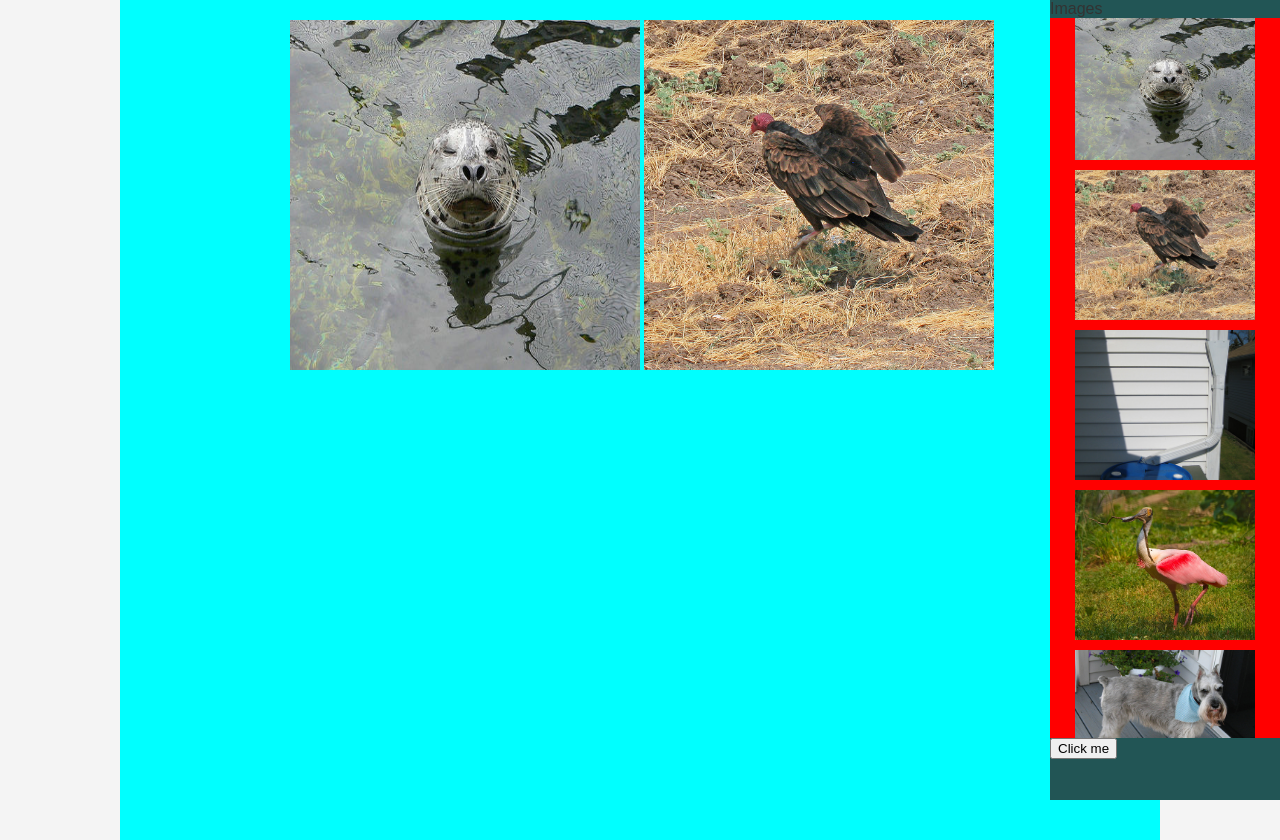
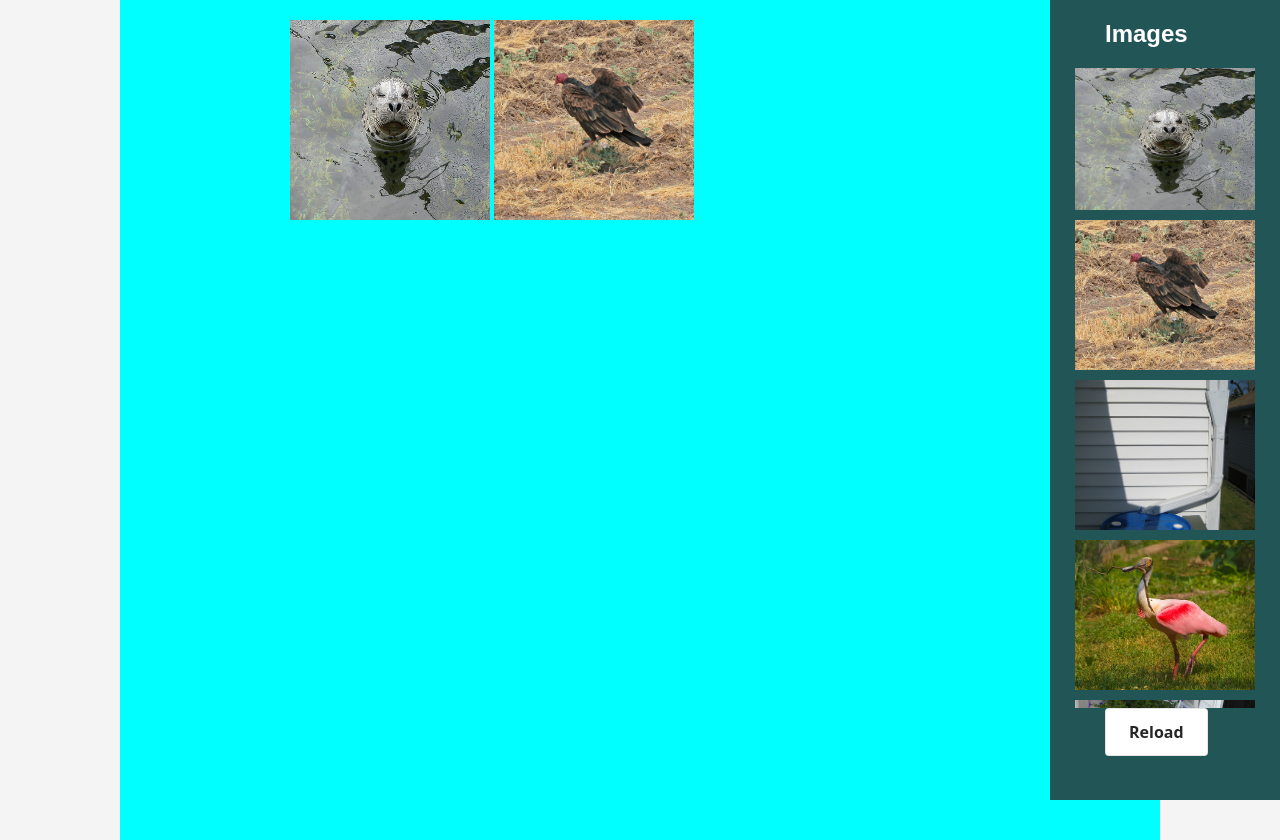
Before and after one commit to ManuelWelte/XAI_webapp, a plain HTML site: page index.html in a window 1280 px wide. Drawn offline with Linux system fonts and the light colour scheme.

Commit message:
Frontend: Minor visual improvements

```diff
--- a/index.html
+++ b/index.html
@@ -15,7 +15,7 @@
             </div>
         </div>
         <div class="gallery_container">
-            Images
+            <h2>Images</h2>
             <div class="thumbnail-gallery">
                 <div class="thumbnail">
                     <img src="images/image1.jpg" alt="Image 1" onclick="changeImage(this)">
@@ -33,8 +33,8 @@
                     <img src="images/image5.jpg" alt="Image 5" onclick="changeImage(this)">
                 </div>
             </div>
-            <button>
-                Click me
+            <button class = button-6>
+                Reload
             </button>
     </div>
     </div>
--- a/styles.css
+++ b/styles.css
@@ -36,8 +36,8 @@ h1 {
 }
 
 .main-image img {
-    width: 350px; /* Fixed width for main image */
-    height: 350px; /* Fixed height for main image */
+    width: 200px; /* Fixed width for main image */
+    height: 200px; /* Fixed height for main image */
     overflow-y: visible;
 }
 
@@ -51,13 +51,18 @@ h1 {
     background-color: #255;
 }
 
+.gallery_container h2 {
+    color: white;
+    margin-left: 55px;
+}
+
 .thumbnail-gallery {
     display: flex;
     flex-direction: column;
     align-items: center;
-    background-color: red;
+    background-color: #255 ;
     overflow-y: scroll; /* Enable vertical scrolling */
-    height: 90%;
+    height: 80%;
 }
 
 .thumbnail {
@@ -78,3 +83,50 @@ h1 {
     transform: scale(1.05);
     border-color: #777;
 }
+
+.button-6 {
+    margin-left:55px;
+    align-items: center;
+    background-color: #FFFFFF;
+    border: 1px solid rgba(0, 0, 0, 0.1);
+    border-radius: .25rem;
+    box-shadow: rgba(0, 0, 0, 0.02) 0 1px 3px 0;
+    box-sizing: border-box;
+    color: rgba(0, 0, 0, 0.85);
+    cursor: pointer;
+    display: inline-flex;
+    font-family: system-ui,-apple-system,system-ui,"Helvetica Neue",Helvetica,Arial,sans-serif;
+    font-size: 16px;
+    font-weight: 600;
+    justify-content: center;
+    line-height: 1.25;
+    min-height: 3rem;
+    padding: calc(.875rem - 1px) calc(1.5rem - 1px);
+    position: relative;
+    text-decoration: none;
+    transition: all 250ms;
+    user-select: none;
+    -webkit-user-select: none;
+    touch-action: manipulation;
+    vertical-align: baseline;
+    width: auto;
+  }
+
+  .button-6:hover,
+  .button-6:focus {
+    border-color: rgba(0, 0, 0, 0.15);
+    box-shadow: rgba(0, 0, 0, 0.1) 0 4px 12px;
+    color: rgba(0, 0, 0, 0.65);
+  }
+
+  .button-6:hover {
+    transform: translateY(-1px);
+  }
+
+  .button-6:active {
+    background-color: #F0F0F1;
+    border-color: rgba(0, 0, 0, 0.15);
+    box-shadow: rgba(0, 0, 0, 0.06) 0 2px 4px;
+    color: rgba(0, 0, 0, 0.65);
+    transform: translateY(0);
+  }
```
